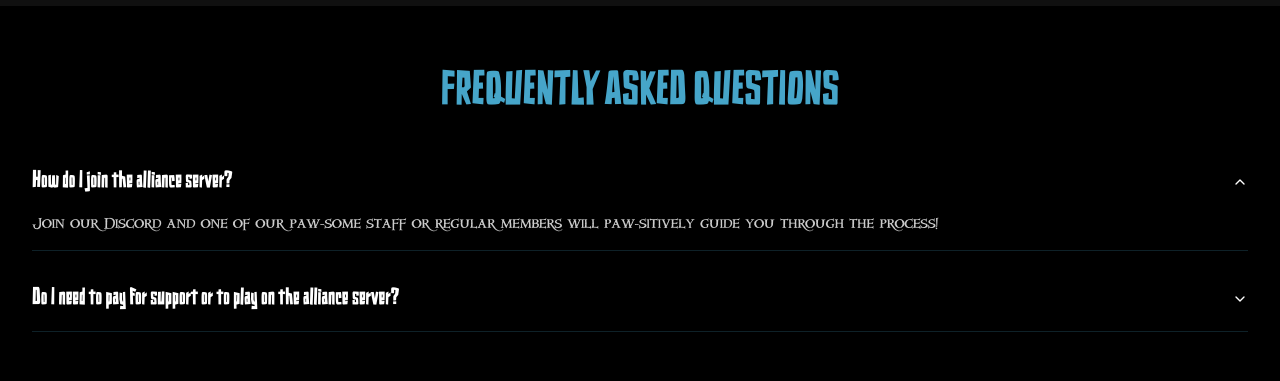
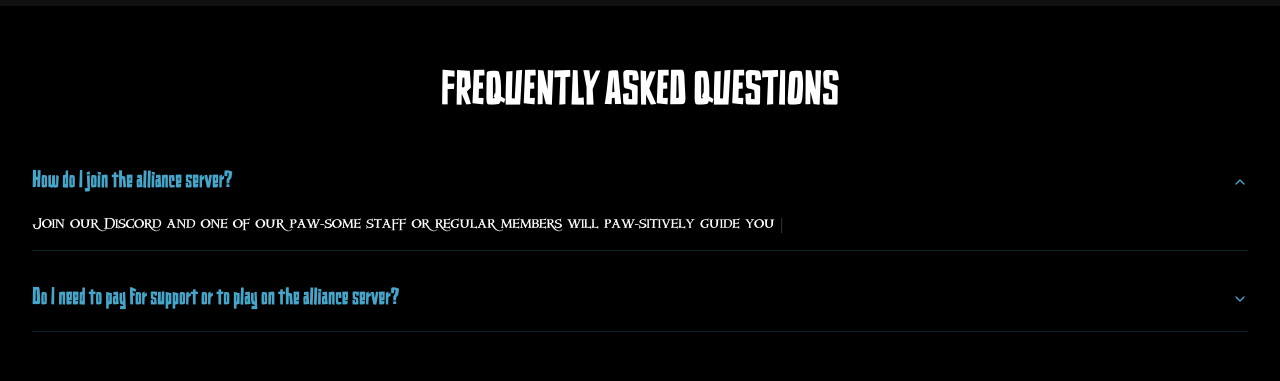
Before and after one commit to snowypy/Fleets, a Next.js app: page / in a window 1280 px wide. Both pictures are taken after a click on the button "How do I join the alliance server?". Shown: the part 1379-1760 px from the top of the page. Built offline with nearby package versions, Linux system fonts and the light colour scheme; grey boxes are pictures that could not be loaded.

Commit message:
Integrate typewriter effect in FAQ section and update styles

```diff
--- a/components/faq-section.tsx
+++ b/components/faq-section.tsx
@@ -7,6 +7,7 @@ import {
   AccordionItem,
   AccordionTrigger,
 } from "@/components/ui/accordion"
+import { Typewriter } from "react-simple-typewriter"
 
 const faqs = [
   {
@@ -27,7 +28,7 @@ export function FaqSection() {
           initial={{ opacity: 0, y: 20 }}
           whileInView={{ opacity: 1, y: 0 }}
           viewport={{ once: true }}
-          className="text-5xl text-[#46A5C9] text-center mb-8"
+          className="text-5xl text-white text-center mb-8"
         >
           FREQUENTLY ASKED QUESTIONS
         </motion.h2>
@@ -48,12 +49,20 @@ export function FaqSection() {
               viewport={{ once: true }}
             >
               <AccordionItem value={`item-${index}`} className="border-[#46A5C9]/20">
-                <AccordionTrigger className="text-2xl text-white hover:text-[#46A5C9]">
+                <AccordionTrigger className="text-2xl text-[#46A5C9]">
                   {faq.question}
                 </AccordionTrigger>
                 <AnimatePresence>
-                  <AccordionContent className="text-white/80">
-                    {faq.answer}
+                  <AccordionContent className="text-white text-1xl">
+                    <Typewriter
+                      words={[faq.answer]}
+                      loop={1}
+                      cursor
+                      cursorStyle='|'
+                      typeSpeed={30}
+                      deleteSpeed={50}
+                      delaySpeed={1000}
+                    />
                   </AccordionContent>
                 </AnimatePresence>
               </AccordionItem>
```
